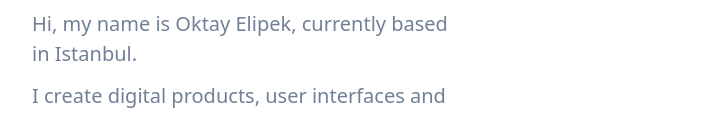
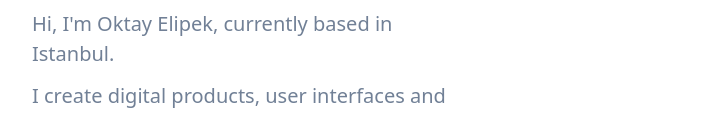
Before and after one commit to oktayelipek/oktifolio, a website: page public/index.html in a window 1280 px wide. Shown: the part 240-356 px from the top of the page, without its empty margins (288-991 px from the left). Drawn offline with nearby package versions, Linux system fonts and the light colour scheme; files that its build step writes are made by us from their sources.

Commit message:
description changed.

```diff
--- a/public/index.html
+++ b/public/index.html
@@ -31,7 +31,7 @@
       <div class="h-screen/2 pt-24">
         <h3 title="Oktay Elipek" class="text-night-shadz-500">Okti</h3>
         <h4 class="font-sans text-3xl">Senior Product Designer</h4>
-        <p class="text-gray-600 font-sans text-xl w-3/2 mt-3 sm:w-4/5 md:w-8/12 lg:w-8/12 xl:w-8/12">Hi, my name is Oktay Elipek, currently based in Istanbul. </p>
+        <p class="text-gray-600 font-sans text-xl w-3/2 mt-3 sm:w-4/5 md:w-8/12 lg:w-8/12 xl:w-8/12">Hi, I'm Oktay Elipek, currently based in Istanbul. </p>
        <div class="divide-transparent"></div>
         <p class="text-gray-600 font-sans mb-8 text-xl block mt-3 sm:w-4/5 md:w-8/12 lg:w-8/12 xl:w-8/12">I create digital products, user interfaces and design solutions to make an impact on complicated problems users faced in their lifes.</p>
   </div>
```
Also changed, not shown: 1 other file.
